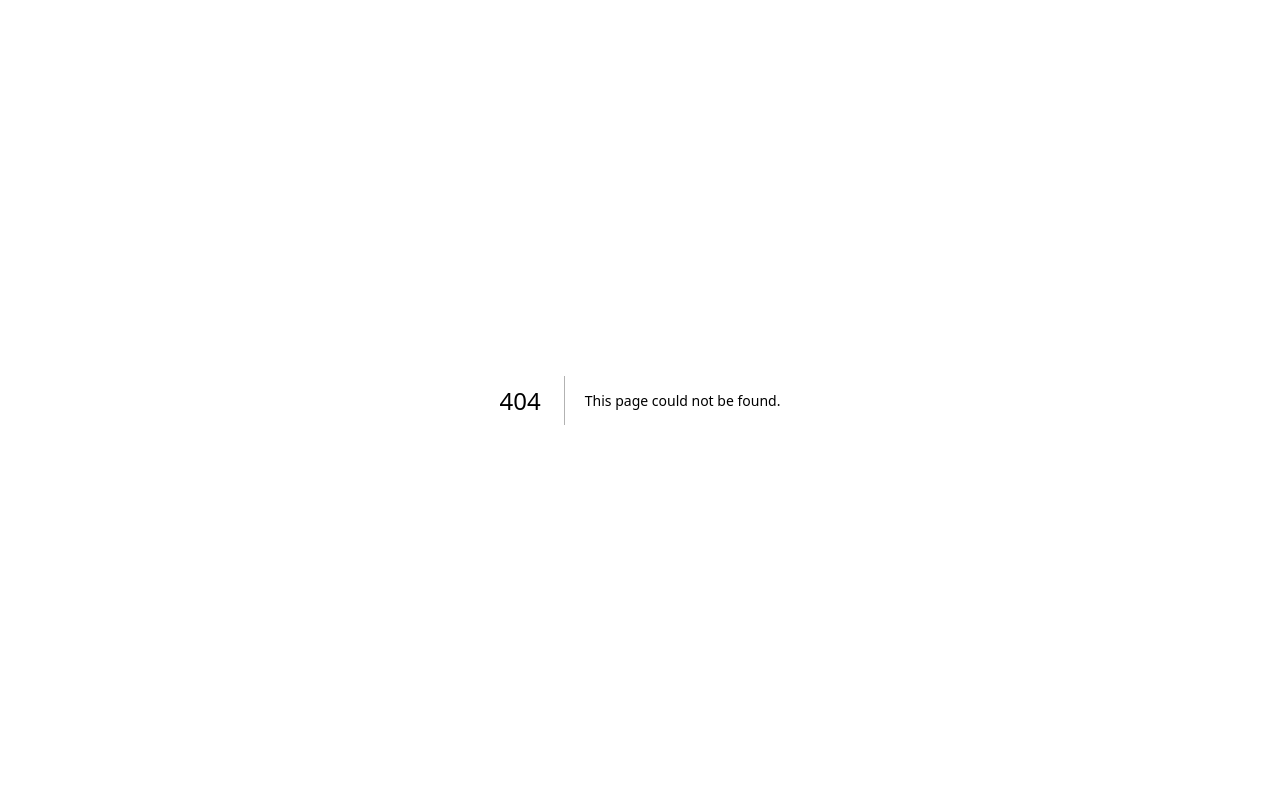
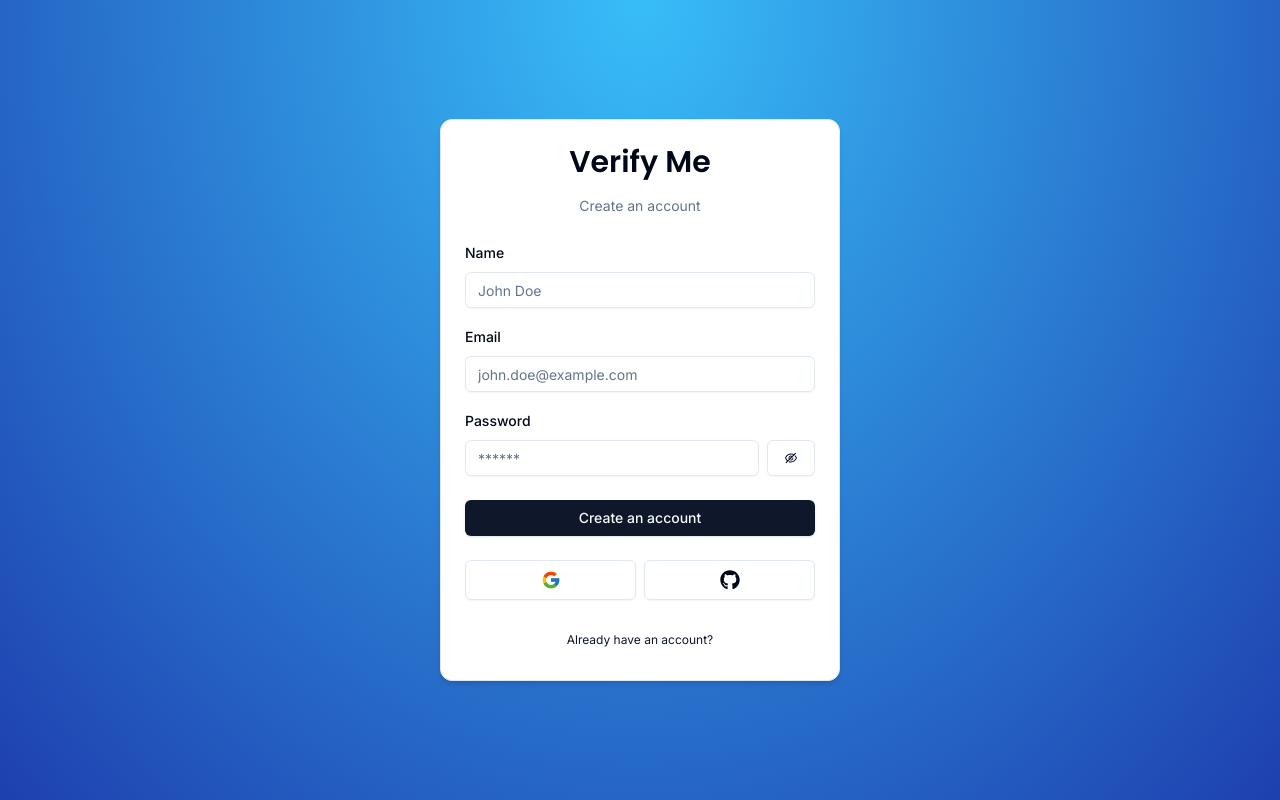
Before and after one commit to SudhanshuShrivastava04/Next-Auth, a Next.js app: page /auth/register in a window 1280 px wide. Before the commit this address had no page. Built offline with nearby package versions, Linux system fonts and the light colour scheme.

Commit message:
Register form ui, schema server actions

```diff
--- /dev/null
+++ b/actions/register.ts
@@ -0,0 +1,14 @@
+"use server";
+
+import { RegisterSchema } from "@/schemas";
+import { z } from "zod";
+
+export const register = async (values: z.infer<typeof RegisterSchema>) => {
+  const validateFields = RegisterSchema.safeParse(values);
+  if (!validateFields.success) {
+    return { error: "Invalid field!" };
+  }
+
+  return { success: "Email sent!" };
+  console.log(values); // action for server side console log (check terminal)
+};
--- /dev/null
+++ b/app/auth/register/page.tsx
@@ -0,0 +1,10 @@
+import RegisterForm from "@/components/auth/register-form";
+import { FC } from "react";
+
+interface RegisterPageProps {}
+
+const RegisterPage: FC<RegisterPageProps> = ({}) => {
+  return <RegisterForm />;
+};
+
+export default RegisterPage;
--- a/components/auth/login-form.tsx
+++ b/components/auth/register-form.tsx
@@ -4,7 +4,7 @@ import { FC, useState } from "react";
 import CardWrapper from "./card-wrapper";
 import { useForm } from "react-hook-form";
 import { z } from "zod";
-import { LoginSchema } from "@/schemas";
+import { RegisterSchema } from "@/schemas";
 import { zodResolver } from "@hookform/resolvers/zod";
 import { useTransition } from "react";
 import {
@@ -20,30 +20,31 @@ import { Button } from "../ui/button";
 import { AiOutlineEye, AiOutlineEyeInvisible } from "react-icons/ai";
 import FormError from "../form-error";
 import FormSuccess from "../form-success";
-import { login } from "@/actions/login";
+import { register } from "@/actions/register";
 
-interface LoginFormProps {}
+interface RegisterFormProps {}
 
-const LoginForm: FC<LoginFormProps> = ({}) => {
+const RegisterForm: FC<RegisterFormProps> = ({}) => {
   const [visible, setVisible] = useState(false);
   const [isPending, startTransition] = useTransition();
   const [error, setError] = useState<string | undefined>("");
   const [success, setSuccess] = useState<string | undefined>("");
 
-  const form = useForm<z.infer<typeof LoginSchema>>({
-    resolver: zodResolver(LoginSchema),
+  const form = useForm<z.infer<typeof RegisterSchema>>({
+    resolver: zodResolver(RegisterSchema),
     defaultValues: {
+      name: "",
       email: "",
       password: "",
     },
   });
 
-  const onSubmit = (values: z.infer<typeof LoginSchema>) => {
+  const onSubmit = (values: z.infer<typeof RegisterSchema>) => {
     setError("");
     setSuccess("");
 
     startTransition(() => {
-      login(values) // server side console log (check terminal)
+      register(values) // server side console log (check terminal)
         .then((data) => {
           setError(data.error);
           setSuccess(data.success);
@@ -55,14 +56,33 @@ const LoginForm: FC<LoginFormProps> = ({}) => {
 
   return (
     <CardWrapper
-      headerLabel={"Welcome Back"}
-      backbuttonLabel={"Don't have an account?"}
-      backButtonhref={"/auth/register"}
+      headerLabel={"Create an account"}
+      backbuttonLabel={"Already have an account?"}
+      backButtonhref={"/auth/login"}
       showSocial
     >
       <Form {...form}>
         <form onSubmit={form.handleSubmit(onSubmit)} className="space-y-6">
           <div className="space-y-4">
+            <FormField
+              control={form.control}
+              name="name"
+              render={({ field }) => (
+                <FormItem>
+                  <FormLabel>Name</FormLabel>
+                  <FormControl>
+                    <Input
+                      {...field}
+                      disabled={isPending}
+                      placeholder="John Doe"
+                      type="text"
+                    />
+                  </FormControl>
+                  <FormMessage />
+                </FormItem>
+              )}
+            />
+
             <FormField
               control={form.control}
               name="email"
@@ -73,7 +93,7 @@ const LoginForm: FC<LoginFormProps> = ({}) => {
                     <Input
                       {...field}
                       disabled={isPending}
-                      placeholder="john.doe@emaxple.com"
+                      placeholder="john.doe@example.com"
                       type="email"
                     />
                   </FormControl>
@@ -115,7 +135,7 @@ const LoginForm: FC<LoginFormProps> = ({}) => {
           <FormError message={error} />
           <FormSuccess message={success} />
           <Button className="w-full" type="submit" disabled={isPending}>
-            Login
+            Create an account
           </Button>
         </form>
       </Form>
@@ -123,4 +143,4 @@ const LoginForm: FC<LoginFormProps> = ({}) => {
   );
 };
 
-export default LoginForm;
+export default RegisterForm;
--- a/schemas/index.ts
+++ b/schemas/index.ts
@@ -8,3 +8,15 @@ export const LoginSchema = z.object({
     message: "Should must be  at least 6 characters long"
   }),
 });
+
+export const RegisterSchema = z.object({
+  email: z.string().email({
+    message: "Email is required"
+  }),
+  password: z.string().min(6,{
+    message: "Should must be  at least 6 characters long"
+  }),
+  name: z.string().min(1,{
+    message: "Name should not be empty"
+  })
+});
```
